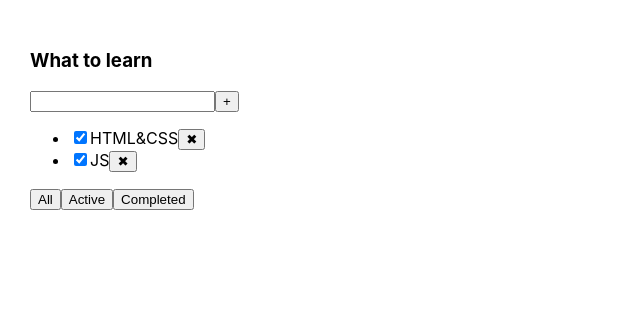
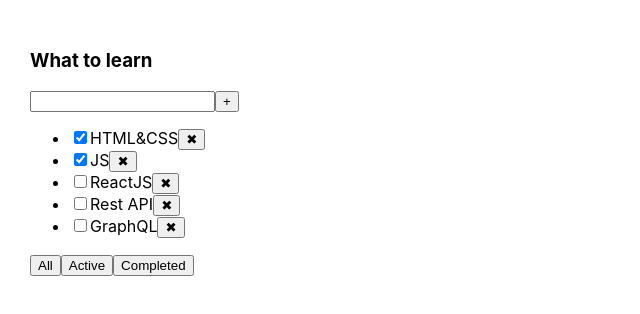
Before and after one commit to Santerakis/1.2-uroki-2-todolist-, a React (Create React App) app: page / in a window 1280 px wide. Shown: the top 314 px of the page, without its empty margins (0-640 px from the left). Built offline with nearby package versions, Linux system fonts and the light colour scheme.

Commit message:
down button normal work

```diff
--- a/src/App.tsx
+++ b/src/App.tsx
@@ -2,6 +2,7 @@
 import './App.css';
 import {Todolist} from './Todolist';
 
+export type FilterValueType = 'all'|'active'|'completed'
 function App() {
 
     let [tasks, setTasks] = useState([
@@ -15,19 +16,23 @@
         let filteredTasks = tasks.filter(task => task.id !== id)
         setTasks(filteredTasks)
     }
-        let [filter, setFilter] = useState('complete')
+        let [filter, setFilter] = useState<FilterValueType>('all')
         let tasksForTodoList = tasks //здесь храним отформатированные таски
         if (filter === 'active') {
             tasksForTodoList = tasks.filter(task => task.isDone === false)}
-        if (filter === 'complete') {
+        if (filter === 'completed') {
             tasksForTodoList = tasks.filter(task => task.isDone === true)}
 
+        function changeFilter(value: FilterValueType) {
+            setFilter(value)
+        }
 
     return (
         <div className="App">
             <Todolist title="What to learn"
                       tasks={tasksForTodoList}
                       removeTask={removeTask}
+                      changeFilter={changeFilter}
             />
         </div>
     );
--- a/src/Todolist.tsx
+++ b/src/Todolist.tsx
@@ -1,4 +1,5 @@
  import React from 'react';
+ import {FilterValueType} from "./App";
 
 type TaskType = {
     id: number
@@ -10,6 +11,7 @@
     title: string
     tasks: Array<TaskType>
     removeTask: (taskID: number) => void
+    changeFilter: (value: FilterValueType) => void
 }
 
 export function Todolist(props: PropsType) {
@@ -27,14 +29,12 @@
                 )
             })}
 
-            {/*<li><input type="checkbox" checked={props.tasks[0].isDone}/> <span>{props.tasks[0].title}</span></li>*/}
-            {/*<li><input type="checkbox" checked={props.tasks[1].isDone}/> <span>{props.tasks[1].title}</span></li>*/}
-            {/*<li><input type="checkbox" checked={props.tasks[2].isDone}/> <span>{props.tasks[2].title}</span></li>*/}
+
         </ul>
         <div>
-            <button>All</button>
-            <button>Active</button>
-            <button>Completed</button>
+            <button onClick={()=>props.changeFilter('all')}>All</button>
+            <button onClick={()=>props.changeFilter('active')}>Active</button>
+            <button onClick={()=>props.changeFilter('completed')}>Completed</button>
         </div>
     </div>
 }
```
